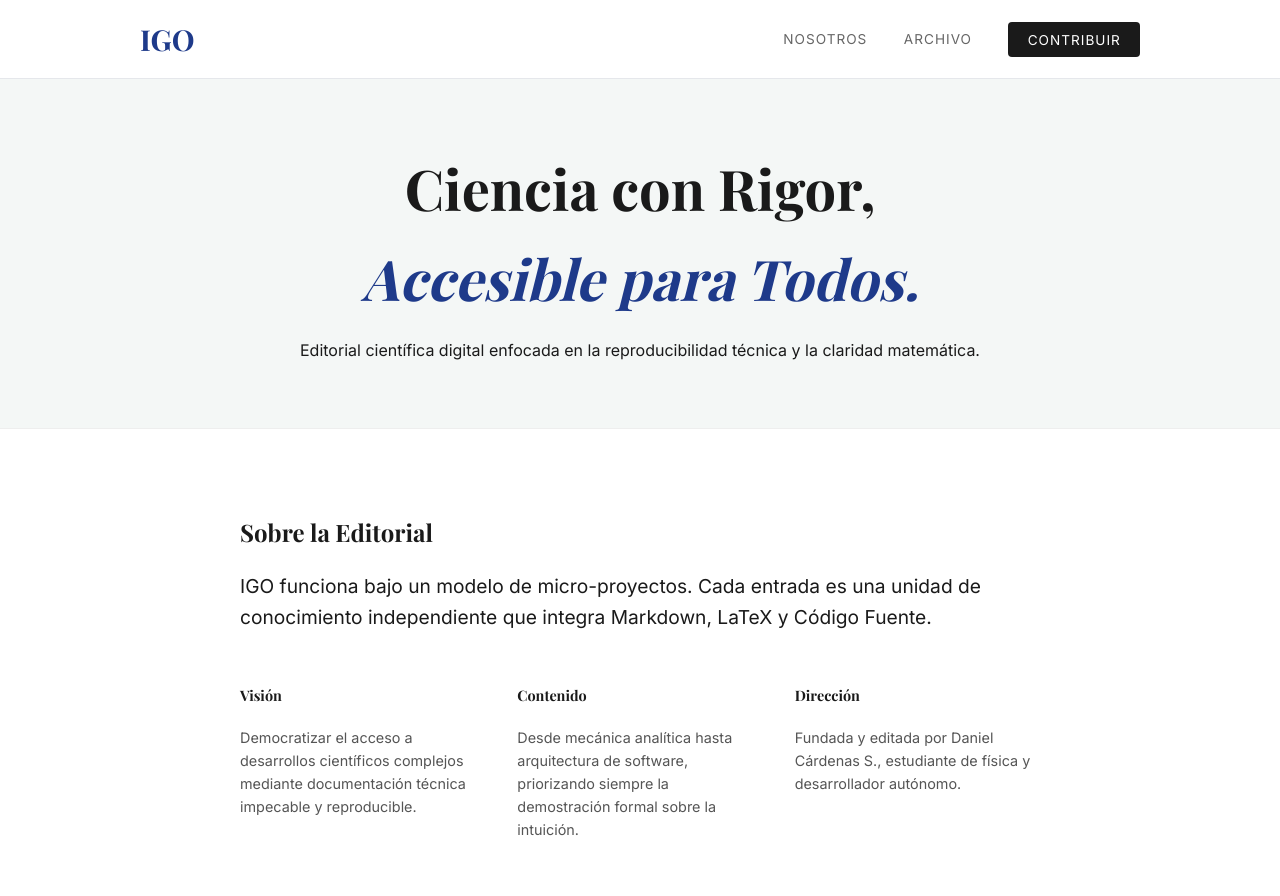
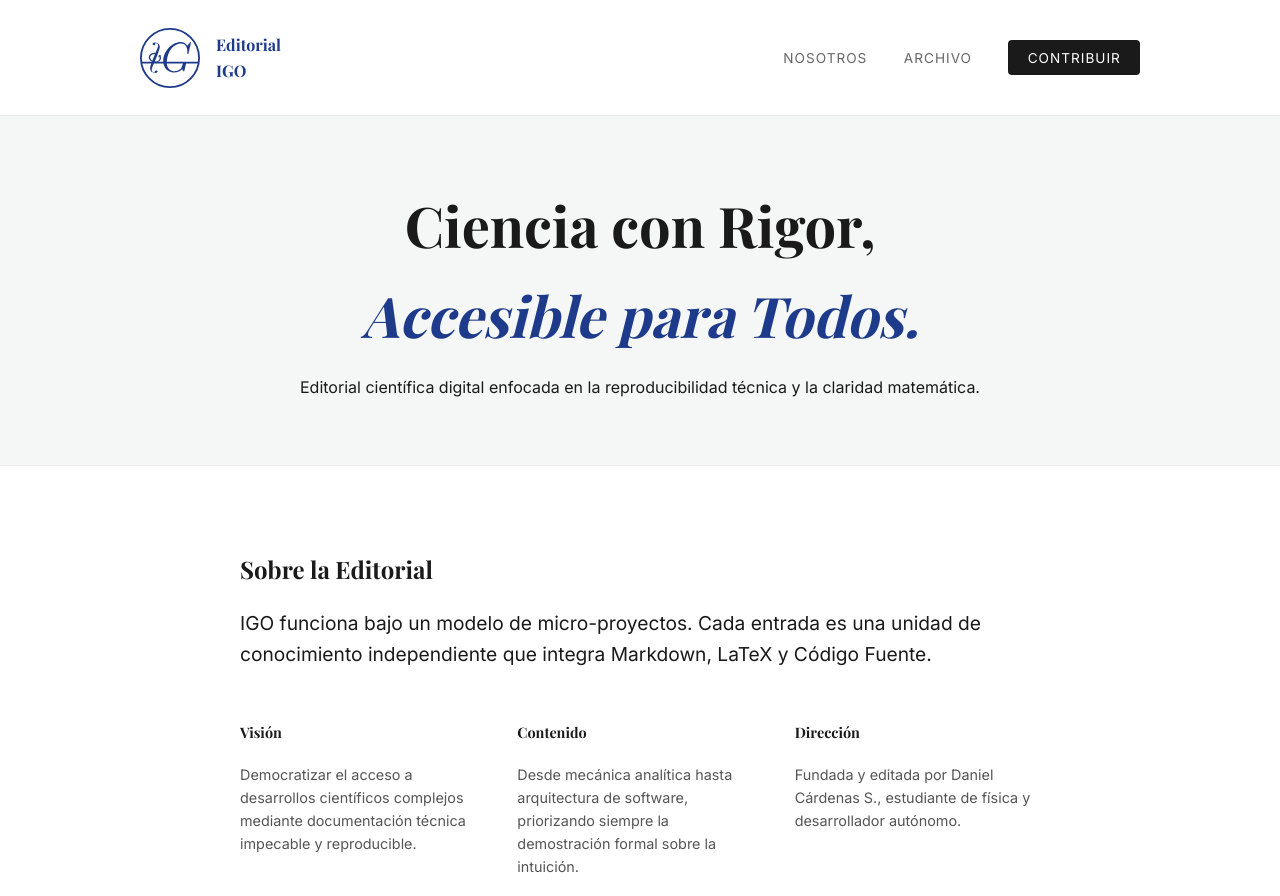
Before and after one commit to Dani07-byte/igo, a plain HTML site: page index.html in a window 1280 px wide. Shown: the top 896 px of the page. Drawn offline with nearby package versions, Linux system fonts and the light colour scheme; a web font is replaced by a local one.

Commit message:
Logo añadido

```diff
--- a/assets/css/style.css
+++ b/assets/css/style.css
@@ -40,8 +40,24 @@ nav {
     align-items: center;
 }
 
-.logo {
-    font-size: 1.8rem;
+.logo-container{
+    text-decoration: none;
+    display: flex;
+    align-items: center;
+    gap: 1rem;
+}
+
+.logo-container:hover {
+    transform: scale(0.95);
+}
+
+.main-logo {
+    max-height: 60px;
+}
+
+.text-logo {
+    max-width: 70px;
+    font-size: 1rem;
     font-weight: bold;
     color: var(--primary-blue);
     text-decoration: none;
--- a/index.html
+++ b/index.html
@@ -17,12 +17,18 @@
     <link href="https://fonts.googleapis.com/css2?family=Inter:wght@300;400;600&family=Playfair+Display:ital,wght@0,700;1,700&display=swap" rel="stylesheet">
 
     <link rel="stylesheet" href="assets/css/style.css">
+    <link rel="icon" type="image/svg+xml" href="assets/img/favicon.svg">
 </head>
 <body>
 
     <nav>
         <div class="nav-container">
-            <a href="index.html" class="logo serif">IGO</a>
+            <!--Logo principal de IGO-->
+            <a href="index.html" class="logo-container">
+                <img src="assets/img/logo-igo.svg" alt="Logo Editorial IGO" class="main-logo">
+                <p class="text-logo serif">Editorial IGO</p>
+            </a>
+
             <div class="nav-links">
                 <a href="#about">Nosotros</a>
                 <a href="#proyectos">Archivo</a>
```
Also changed, not shown: assets/img/favicon.svg (added), assets/img/logo-igo.svg (added).
